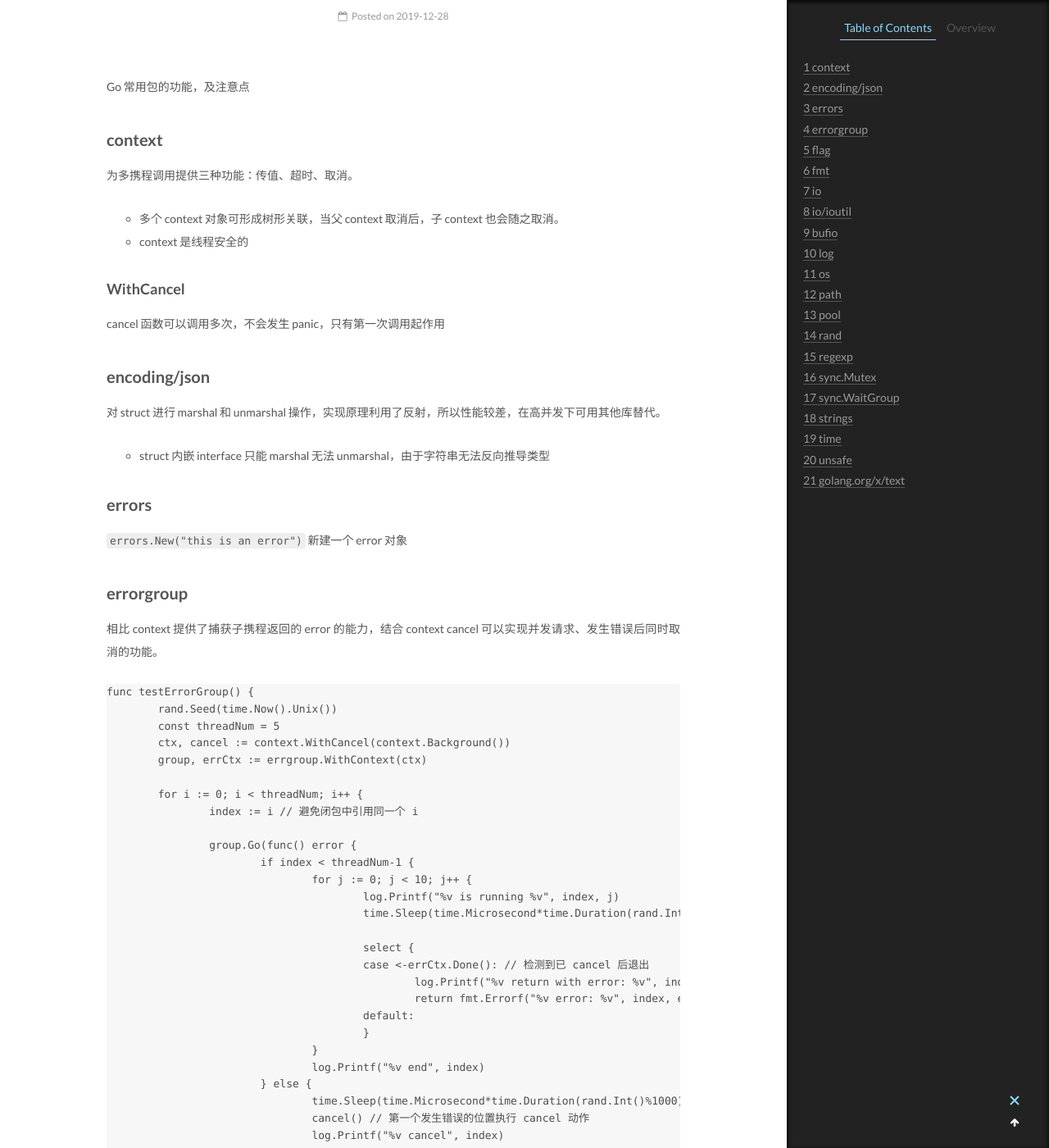
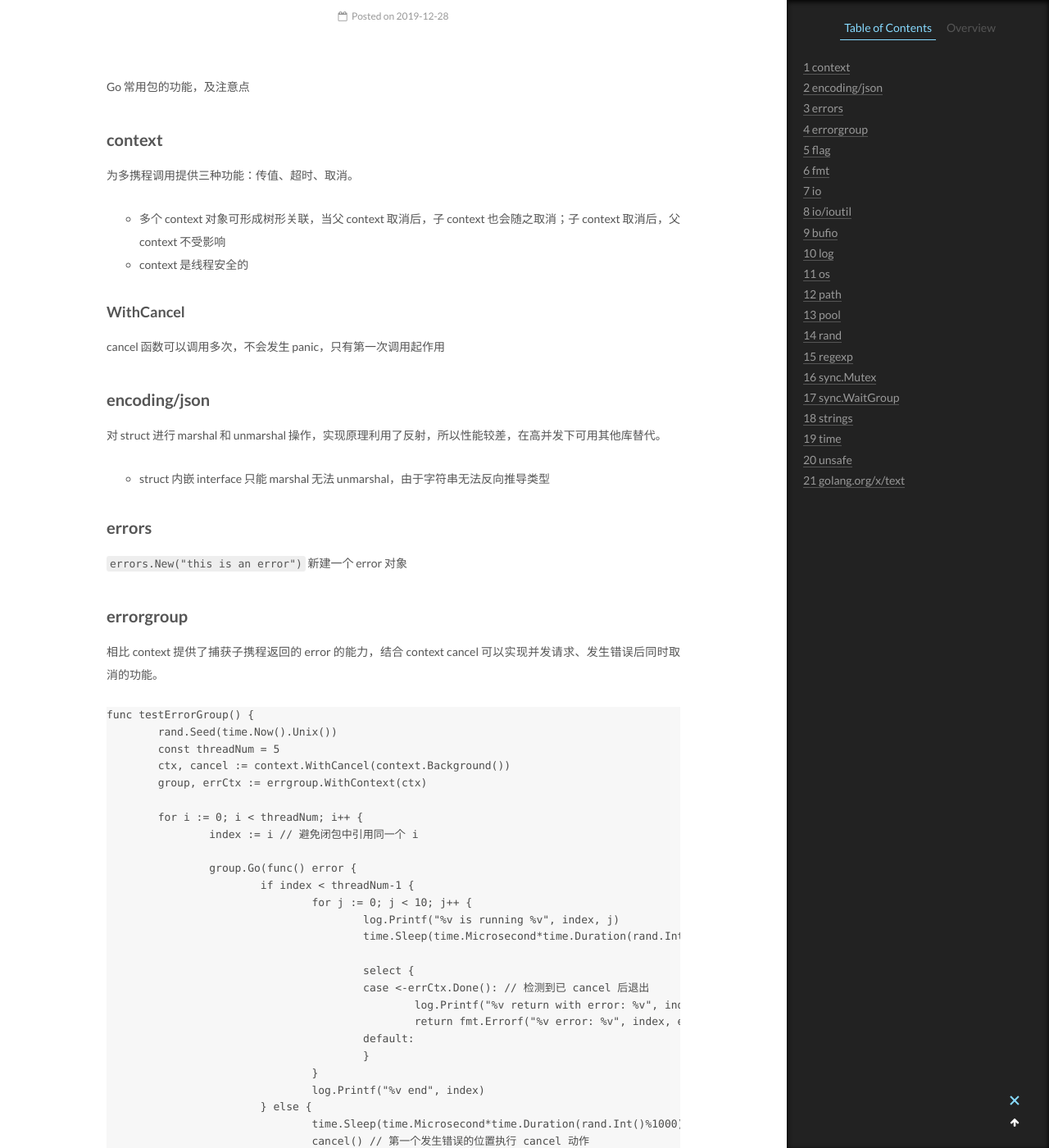
Before and after one commit to CodeHunter2006/CodeHunter2006.github.io, a Jekyll site: the page built from _posts/2019-12-28-Go_Package.md, in a window 1280 px wide and 1400 px high, scrolled down 375 px. Shown: the whole window at 82% size. Built offline with Jekyll 4.4.1, drawn with Linux system fonts in a browser that asks for light colours.

```diff
--- a/_posts/2019-12-28-Go_Package.md
+++ b/_posts/2019-12-28-Go_Package.md
@@ -11,7 +11,7 @@
 
 为多携程调用提供三种功能：传值、超时、取消。
 
-- 多个 context 对象可形成树形关联，当父 context 取消后，子 context 也会随之取消。
+- 多个 context 对象可形成树形关联，当父 context 取消后，子 context 也会随之取消；子 context 取消后，父 context 不受影响
 - context 是线程安全的
 
 ### WithCancel
```
Also changed, not shown: _posts/2020-06-01-Fitness_Record.md (+2 -0 lines), _posts/2020-10-25-Go_Concurrency_Patterns.md (+23 -1 lines).
